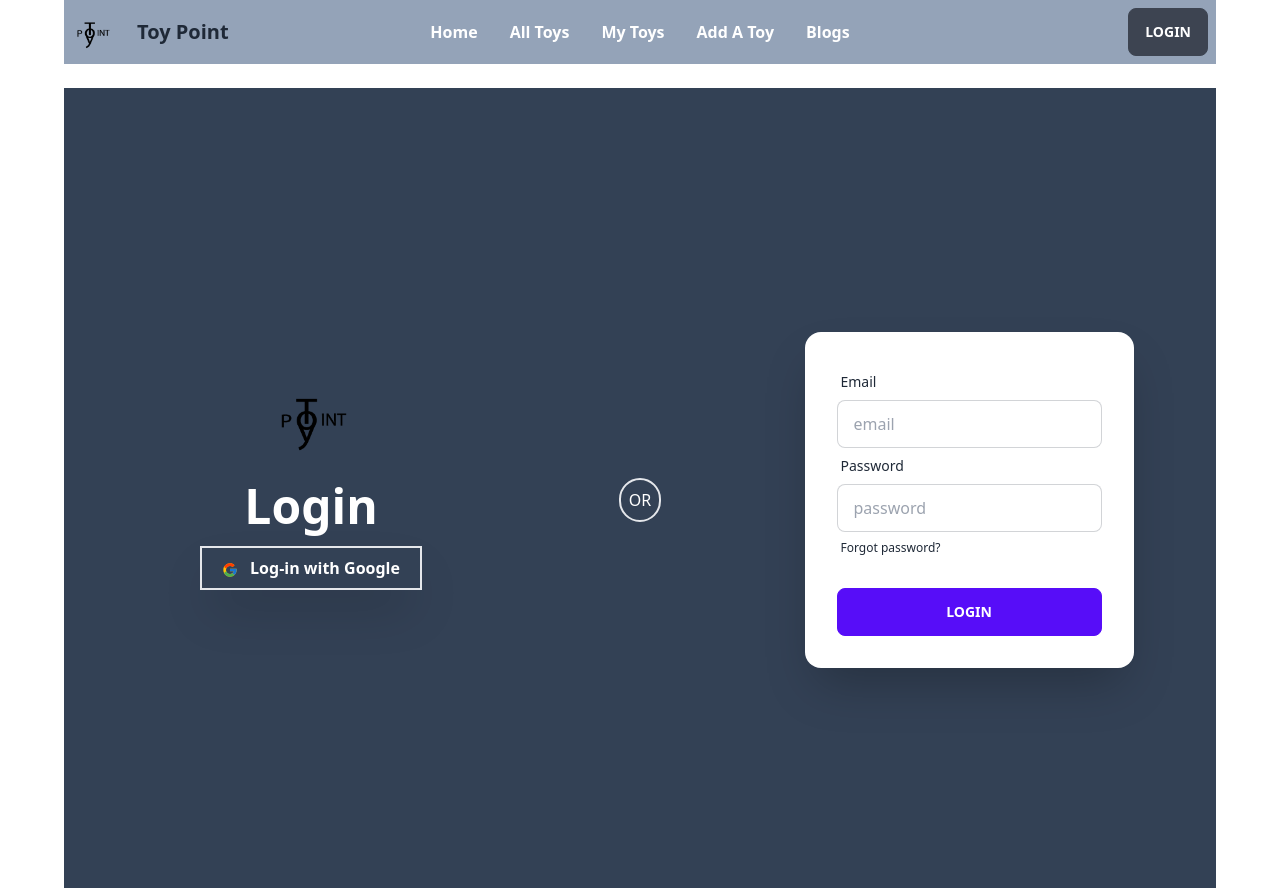
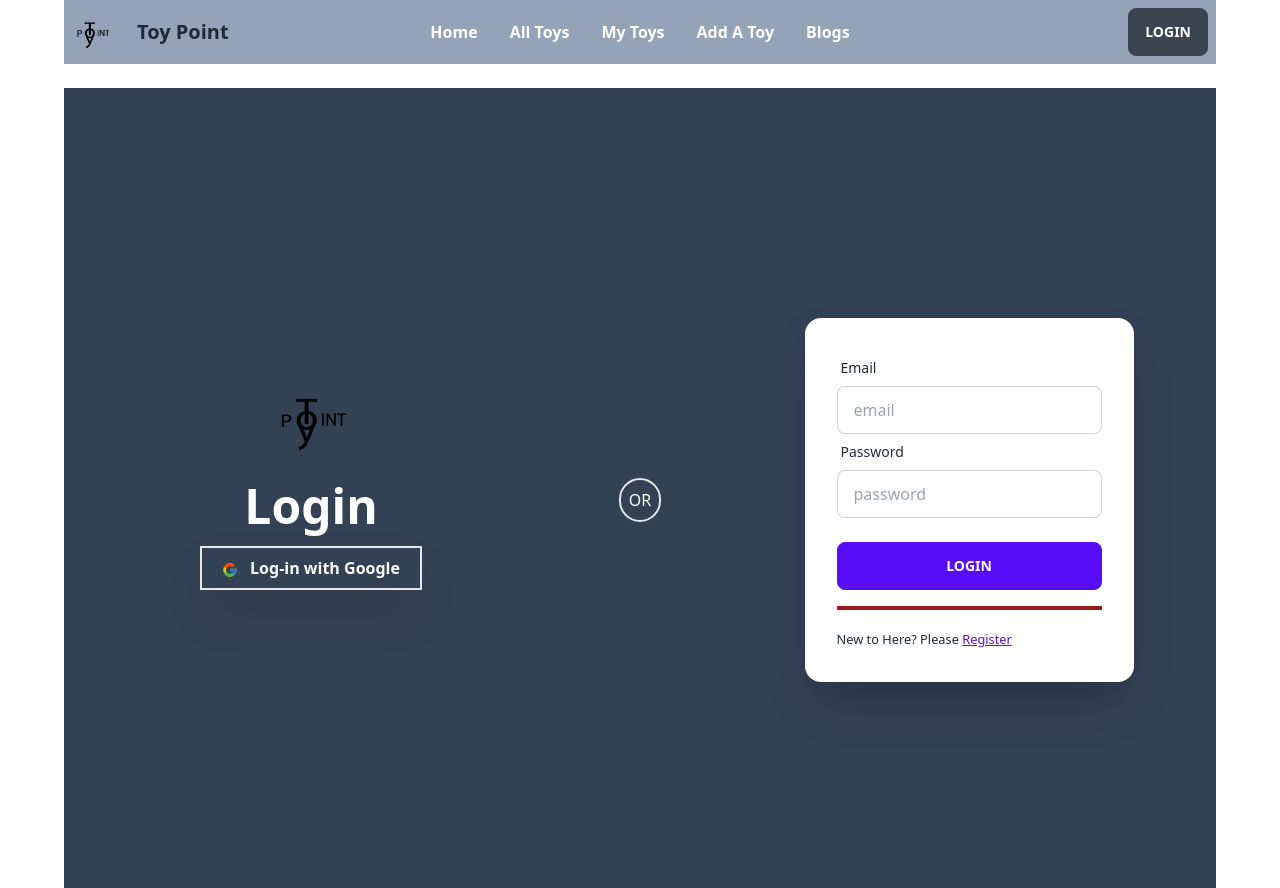
Before and after one commit to dabarshi/toy-point-client, a React (Vite) app: page /login in a window 1280 px wide. Built offline with nearby package versions, Linux system fonts and the light colour scheme.

Commit message:
add basic error handle on login and handle submit

```diff
--- a/src/Pages/Login/Login.jsx
+++ b/src/Pages/Login/Login.jsx
@@ -1,7 +1,36 @@
+import { Link } from 'react-router-dom';
 import logo from '../../assets/toyPoint/tinyLogo.png';
 import { FcGoogle } from "react-icons/fc";
+import { useState } from 'react';
 
 const Login = () => {
+
+    const [error, setError] = useState('');
+
+    // handle Google sign in
+    const handleClick = () => {
+        console.log('clicked')
+    }
+
+    // handle email password login
+
+    const handleSubmit = event => {
+        event.preventDefault();
+
+        const form = event.target;
+
+        const email = form.email.value;
+        const password = form.password.value;
+
+        if (password.length < 6) {
+            setError('Password must be more then 6 characters')
+            return;
+        }
+
+        const loginInfo = {email, password}
+        console.log(loginInfo)
+    }
+
     return (
         <div className="hero mt-6 py-6 min-h-screen bg-slate-700">
 
@@ -13,12 +42,14 @@ const Login = () => {
                     </div>
 
                     <h1 className="text-5xl font-bold text-white">Login</h1>
-                    <div className='border-2 p-2 text-center shadow-2xl'>
+
+                    <div onClick={handleClick} className='border-2 p-2 text-center shadow-2xl cursor-pointer'>
                         <h1 className='text-white font-bold'>
                             <FcGoogle className='inline mx-3' />
                             <span className='me-3'>Log-in with Google</span>
                         </h1>
                     </div>
+
                 </div>
                 {/* divider */}
 
@@ -30,28 +61,26 @@ const Login = () => {
                     <div className="card-body">
 
 
-                        <form>
+                        <form onSubmit={handleSubmit}>
                             <div className="form-control">
                                 <label className="label">
                                     <span className="label-text">Email</span>
                                 </label>
-                                <input type="text" placeholder="email" className="input input-bordered" />
+                                <input type="email" name='email' placeholder="email" className="input input-bordered" required />
                             </div>
                             <div className="form-control">
                                 <label className="label">
                                     <span className="label-text">Password</span>
                                 </label>
-                                <input type="text" placeholder="password" className="input input-bordered" />
-                                <label className="label">
-                                    <a href="#" className="label-text-alt link link-hover">Forgot password?</a>
-                                </label>
+                                <input type="password" name='password' placeholder="password" className="input input-bordered" />
                             </div>
                             <div className="form-control mt-6">
-                                <button className="btn btn-primary">Login</button>
+                                <input type="submit" value="Login"  className='btn btn-primary'/>
                             </div>
                         </form>
+                        <p className='bg-red-800 my-2 p-[2px] text-white'><small>{error}</small></p>
 
-
+                        <p><small>New to Here? Please <Link to='/register' className='btn-link'>Register</Link></small></p>
                     </div>
                 </div>
             </div>
```
